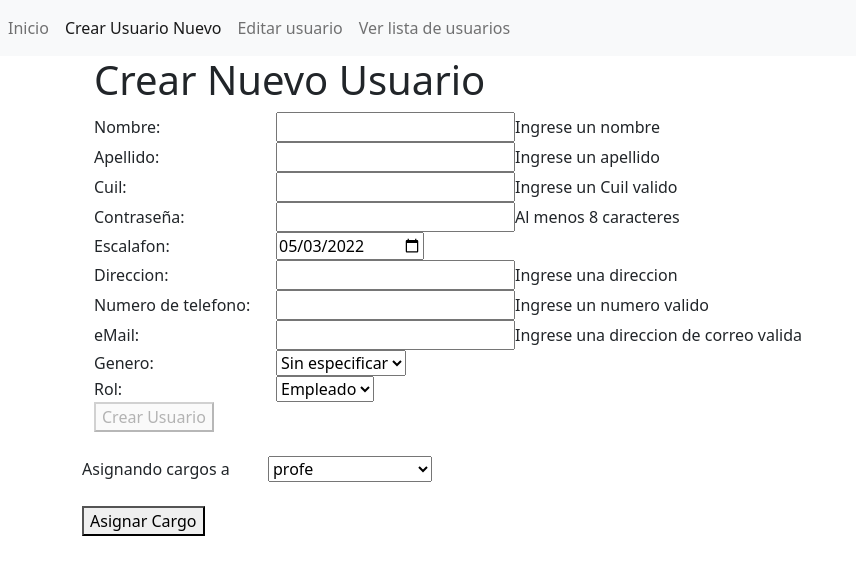
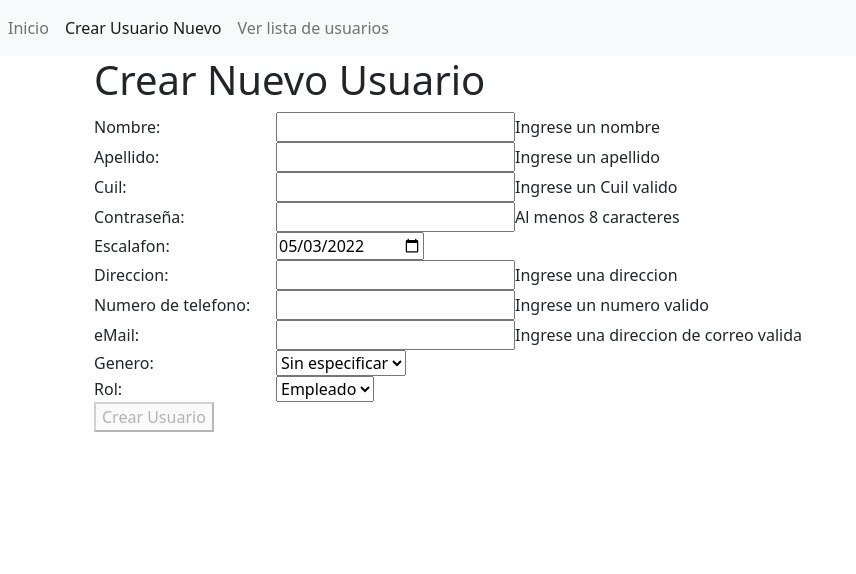
Before and after one commit to PG-HENRY-13/PG-Escuelas, a React (Create React App) app: page /admin/createuser in a window 1280 px wide. Shown: the top 574 px of the page, without its empty margins (0-856 px from the left). Built offline with nearby package versions, Linux system fonts and the light colour scheme.

Commit message:
[Update] Layout and assingJobs - UpdateUser removed form the navbar / Assing jobs now takes cuil and name as params

```diff
--- a/src/components/App.tsx
+++ b/src/components/App.tsx
@@ -20,7 +20,6 @@ export default function App(): JSX.Element {
           element={
             <div className="container">
               <NewAccount />
-              <AssignJobs />
             </div>
           }
         />
@@ -29,16 +28,6 @@ export default function App(): JSX.Element {
           element={
             <div className="container">
               <UpdateUser />
-              <AssignJobs />
-            </div>
-          }
-        />
-        <Route
-          path="updateuser"
-          element={
-            <div className="container">
-              <UpdateUser />
-              <AssignJobs />
             </div>
           }
         />
--- a/src/components/AssignJobs/AssignJobs.tsx
+++ b/src/components/AssignJobs/AssignJobs.tsx
@@ -1,16 +1,10 @@
 import React, { useDebugValue, useEffect, useState } from "react";
 import { useSelector, useDispatch } from "react-redux";
-import { connect } from "react-redux";
-import { Action } from "redux";
-import {
-  assignJobToUser,
-  deleteUsers,
-  fetchJobs,
-  fetchUsers,
-} from "../../redux/actions";
+import { assignJobToUser } from "../../redux/actions";
 import { Job, StoreState, User } from "../../redux/interfaces";
+import { JobAssing } from "../../redux/interfaces";
 
-export default function AssignJobs(): JSX.Element {
+export default function AssignJobs(props: JobAssing): JSX.Element {
   const dispatch = useDispatch();
   const loadedUser = useSelector((state: any) => {
     return state.usersState.user;
@@ -28,17 +22,13 @@ export default function AssignJobs(): JSX.Element {
     setInput({ ...input, [e.target.name]: e.target.value });
   };
 
-  // useEffect(() => {
-  //   console.log("usefect");
-  //   dispatch(fetchJobs() as any);
-  //   // eslint-disable-next-line
-  // }, []);
-
   return (
     <div>
       <div className="form-group">
         <br />
-        <label className='col-sm-2 control-label'>Asignando cargos a {loadedUser.name}</label>
+        <label className="col-sm-2 control-label">
+          Asignando cargos a {props.name}
+        </label>
         <select onChange={changeHandler} name="jobId" id="job">
           {jobs.map((job: Job) => {
             return <option value={job.id}>{job.name}</option>;
@@ -48,7 +38,7 @@ export default function AssignJobs(): JSX.Element {
       <br />
       <button
         onClick={(e) => {
-          dispatch(assignJobToUser(loadedUser.cuil, input.jobId) as any);
+          dispatch(assignJobToUser(props.cuil, input.jobId) as any);
         }}
       >
         Asignar Cargo
--- a/src/components/Layouts.tsx
+++ b/src/components/Layouts.tsx
@@ -17,11 +17,6 @@ export default function LayoutAdmin(): JSX.Element {
             </NavLink>
           </li>
           <li className="nav-item">
-            <NavLink className="nav-link" to="/admin/updateuser">
-              Editar usuario
-            </NavLink>
-          </li>
-          <li className="nav-item">
             <NavLink className="nav-link" to="/admin/userlist">
               Ver lista de usuarios
             </NavLink>
--- a/src/components/NewAccount/index.tsx
+++ b/src/components/NewAccount/index.tsx
@@ -1,8 +1,9 @@
 import React from "react";
-import { connect, useDispatch } from "react-redux";
-import { deleteUsers, fetchUsers, createUser } from "../../redux/actions";
+import { useDispatch } from "react-redux";
+import { createUser } from "../../redux/actions";
 import { useState, useEffect } from "react";
 import validate from "./validate";
+import AssignJobs from "../AssignJobs/AssignJobs";
 
 export default function NewAccount(): JSX.Element {
   let today = new Date();
@@ -14,6 +15,7 @@ export default function NewAccount(): JSX.Element {
     today.getDate().toString().padStart(2, "0");
   const dispatch = useDispatch();
   const [disabled, setDisabled] = useState(true);
+  const [showAssing, setAssing] = useState(false);
   const [data, setData] = useState({
     cuil: "",
     name: "",
@@ -64,16 +66,21 @@ export default function NewAccount(): JSX.Element {
   function submit(e: React.SyntheticEvent) {
     e.preventDefault();
     dispatch(createUser(data) as any);
+    setAssing(true);
   }
 
   return (
-    <div className='container'>
+    <div className="container">
       <h1>Crear Nuevo Usuario</h1>
       <form onSubmit={submit}>
         <div>
           <div className="form-group">
             <label className="col-sm-2 control-label">Nombre:</label>
-            <input name="name" value={data.name} onChange={changeHandler}></input>
+            <input
+              name="name"
+              value={data.name}
+              onChange={changeHandler}
+            ></input>
             <span className="err">{error.name}</span>
           </div>
           <div className="form-group">
@@ -87,7 +94,11 @@ export default function NewAccount(): JSX.Element {
           </div>
           <div className="form-group">
             <label className="col-sm-2 control-label">Cuil:</label>
-            <input name="cuil" value={data.cuil} onChange={changeHandler}></input>
+            <input
+              name="cuil"
+              value={data.cuil}
+              onChange={changeHandler}
+            ></input>
             <span className="err">{error.cuil}</span>
           </div>
           <div className="form-group">
@@ -118,7 +129,9 @@ export default function NewAccount(): JSX.Element {
             <span className="err">{error.address}</span>
           </div>
           <div className="form-group">
-            <label className="col-sm-2 control-label">Numero de telefono:</label>
+            <label className="col-sm-2 control-label">
+              Numero de telefono:
+            </label>
             <input
               name="phoneNumber"
               value={data.phoneNumber}
@@ -145,7 +158,11 @@ export default function NewAccount(): JSX.Element {
           </div>
           <div className="form-group">
             <label className="col-sm-2 control-label">Rol:</label>
-            <select name="role" onChange={selectHandler} defaultValue="employee">
+            <select
+              name="role"
+              onChange={selectHandler}
+              defaultValue="employee"
+            >
               <option value="empleado">Empleado</option>
               <option value="admin">Admin</option>
               <option value="gerente">Gerente</option>
@@ -156,6 +173,11 @@ export default function NewAccount(): JSX.Element {
           </button>
         </div>
       </form>
+      {showAssing ? (
+        <AssignJobs name={data.name} cuil={data.cuil}></AssignJobs>
+      ) : (
+        ""
+      )}
     </div>
   );
 }
--- a/src/components/UpdateUser/index.tsx
+++ b/src/components/UpdateUser/index.tsx
@@ -3,6 +3,7 @@ import { connect, useDispatch, useSelector } from "react-redux";
 import { deleteUsers, fetchUser, userUpdate } from "../../redux/actions";
 import { useState, useEffect } from "react";
 import { useParams } from "react-router-dom";
+import AssignJobs from "../AssignJobs/AssignJobs";
 import validate from "../NewAccount/validate";
 
 export default function UpdateUser(): JSX.Element {
@@ -80,6 +81,7 @@ export default function UpdateUser(): JSX.Element {
 
   useEffect(() => {
     if (cuil || data.cuil) setData(userToUpdate);
+    setError(validate(data));
   }, [userToUpdate]);
 
   const changeHandler = (e: React.ChangeEvent<HTMLInputElement>) => {
@@ -97,12 +99,6 @@ export default function UpdateUser(): JSX.Element {
     dispatch(userUpdate(data) as any);
   }
 
-  const handlerClickSearch = (e: React.MouseEvent) => {
-    e.preventDefault();
-    dispatch(fetchUser(data.cuil) as any);
-    setDisabled(false);
-  };
-
   return (
     <div className="container">
       <h1>Editar Usuario</h1>
@@ -115,7 +111,6 @@ export default function UpdateUser(): JSX.Element {
               value={data.cuil}
               onChange={changeHandler}
             ></input>
-            <button onClick={handlerClickSearch}>Consultar</button>
             <span className="err">{error.cuil}</span>
           </div>
           <div className="form-group">
@@ -218,6 +213,7 @@ export default function UpdateUser(): JSX.Element {
           </button>
         </div>
       </form>
+      <AssignJobs name={data.name} cuil={cuil ? cuil : data.cuil}></AssignJobs>
     </div>
   );
 }
--- a/src/redux/actions/index.ts
+++ b/src/redux/actions/index.ts
@@ -13,9 +13,7 @@ import {
   UpdateUserAction,
   FetchUserAction,
   FetchUserJobs,
-
   FilterRolesAction,
-
 } from "../interfaces";
 
 const url = "http://localhost:3001/api/";
@@ -34,16 +32,11 @@ export const fetchUsers = () => {
 
 export const fetchUser = (cuil: string) => {
   return async (dispatch: Dispatch) => {
-    try {
-      const response = await axios.get<User>(userUrl + "/" + cuil);
-      dispatch<FetchUserAction>({
-        type: ActionTypes.fetchUser,
-        payload: response.data,
-      });
-    } catch (error) {
-      alert("El usuario no existe");
-      // console.log(error);
-    }
+    const response = await axios.get<User>(userUrl + "/" + cuil);
+    dispatch<FetchUserAction>({
+      type: ActionTypes.fetchUser,
+      payload: response.data,
+    });
   };
 };
 
@@ -87,7 +80,7 @@ export const createUser = (newUser: User) => (dispatch: Dispatch) => {
 
 ///// JOBS ACTIONS //////
 
-export const assignJobToUser = (userCuil: number, jobID: number) => {
+export const assignJobToUser = (userCuil: string, jobID: string) => {
   try {
     console.log("lo que llega al action es user ", userCuil, "job ", jobID);
     return async (dispatch: Dispatch) => {
@@ -162,7 +155,6 @@ export const loadUserJobs = (userCuil: string) => {
   };
 };
 
-
 export const filterRoles = (roles: string) => {
   return async (dispatch: Dispatch) => {
     const response = await axios.get<any>(
--- a/src/redux/interfaces.ts
+++ b/src/redux/interfaces.ts
@@ -16,6 +16,10 @@ export interface User {
   seniorityDate: string;
   gender: string;
   role: string;
+}
+export interface JobAssing {
+  cuil: string;
+  name: string;
 }
 
 export interface FetchUsersAction {
```
